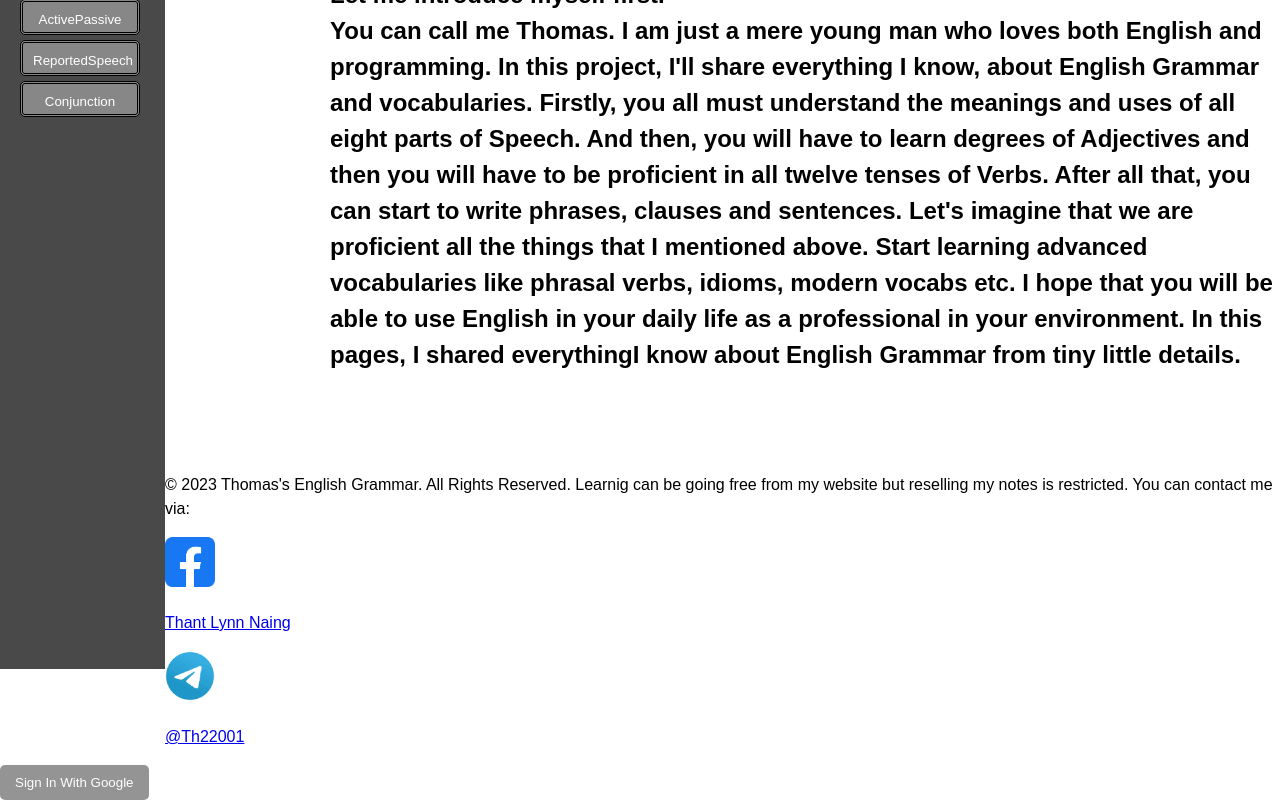
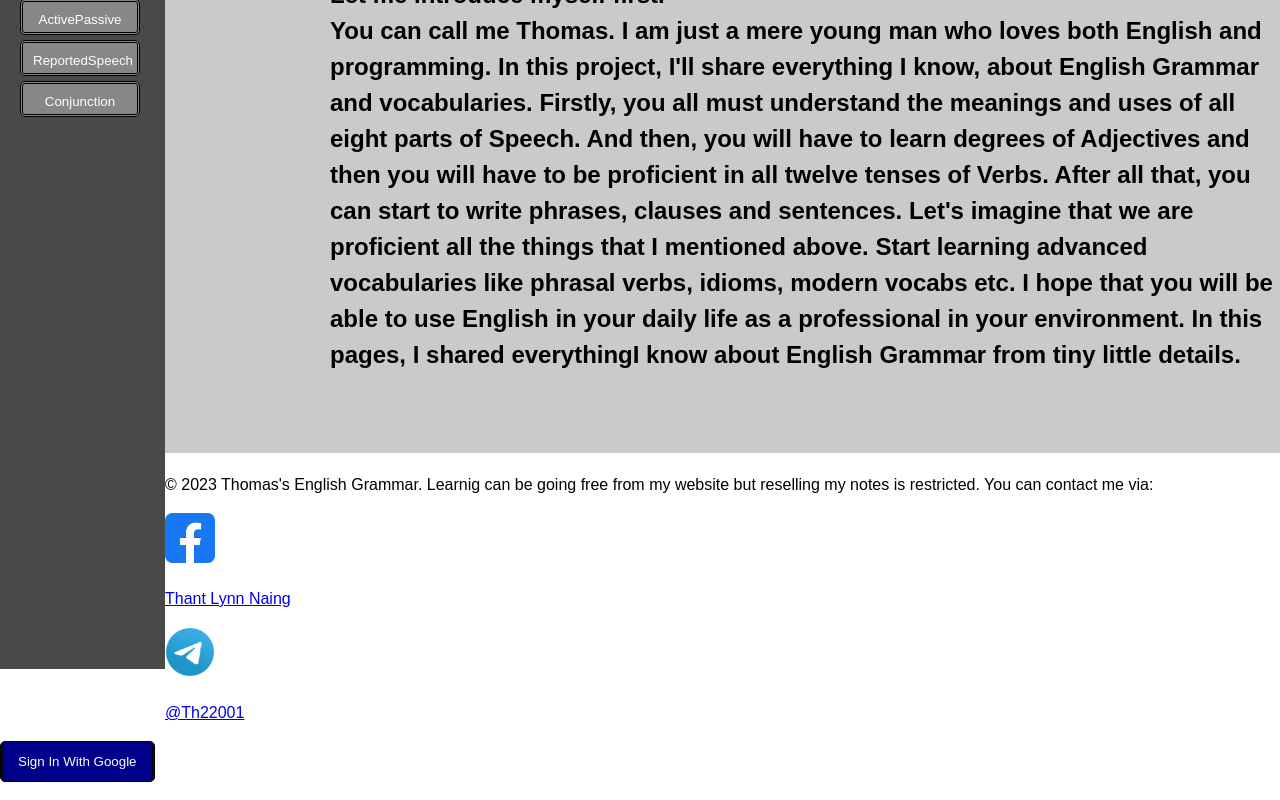
Before and after one commit to thomaslynn132/EnglishGrammar, a React (Create React App) app: page /Exercises in a window 1280 px wide. Shown: the part 201-1001 px from the top of the page. Built offline with nearby package versions, Linux system fonts and the light colour scheme.

Commit message:
Auth deco

```diff
--- a/package.json
+++ b/package.json
@@ -41,6 +41,6 @@
     ]
   },
   "devDependencies": {
-    "react-router-dom": "^6.19.0"
+    "react-router-dom": "^6.20.0"
   }
 }
--- a/src/App.css
+++ b/src/App.css
@@ -11,7 +11,7 @@ body {
 }
 
 .container {
-  background-color: rgb(255, 255, 255);
+  background-color: rgb(202, 202, 202);
   display: flex;
   justify-content: center;
   align-items: left;
@@ -117,3 +117,15 @@ tr:hover {
   margin-left: 165px;
   padding: auto;
 }
+
+.Google {
+  text-emphasis-color: rgb(0, 0, 0);
+  text-decoration-color: rgb(0, 0, 0);
+  font: bold;
+  border: #333;
+  background: darkblue;
+  border-color: #000000;
+  border-style: double;
+  color: #ffffff;
+  font: italic;
+}
--- a/src/components/Footer.jsx
+++ b/src/components/Footer.jsx
@@ -1,6 +1,5 @@
 import React from "react";
-import Facebook from "./img";
-import Telegram from "./img";
+import ContactImgs from "./img";
 export default function Footer() {
   const currentYear = new Date().getFullYear();
 
@@ -8,11 +7,11 @@ export default function Footer() {
     <footer>
       <div className="copyright-container">
         <p>
-          &copy; {currentYear} Thomas's English Grammar. All Rights Reserved.
-          Learnig can be going free from my website but reselling my notes is
-          restricted. You can contact me via: <br />
+          &copy; {currentYear} Thomas's English Grammar. Learnig can be going
+          free from my website but reselling my notes is restricted. You can
+          contact me via: <br />
         </p>
-        <Facebook />
+        <ContactImgs />
       </div>
     </footer>
   );
--- a/src/components/auth.js
+++ b/src/components/auth.js
@@ -10,7 +10,9 @@ const Auth = () => {
   };
   return (
     <>
-      <button onClick={signIn}>Sign In With Google</button>
+      <button onClick={signIn} className="Google">
+        Sign In With Google
+      </button>
     </>
   );
 };
```
Also changed, not shown: 2 other files (tests, documents, lock files or other folders).
